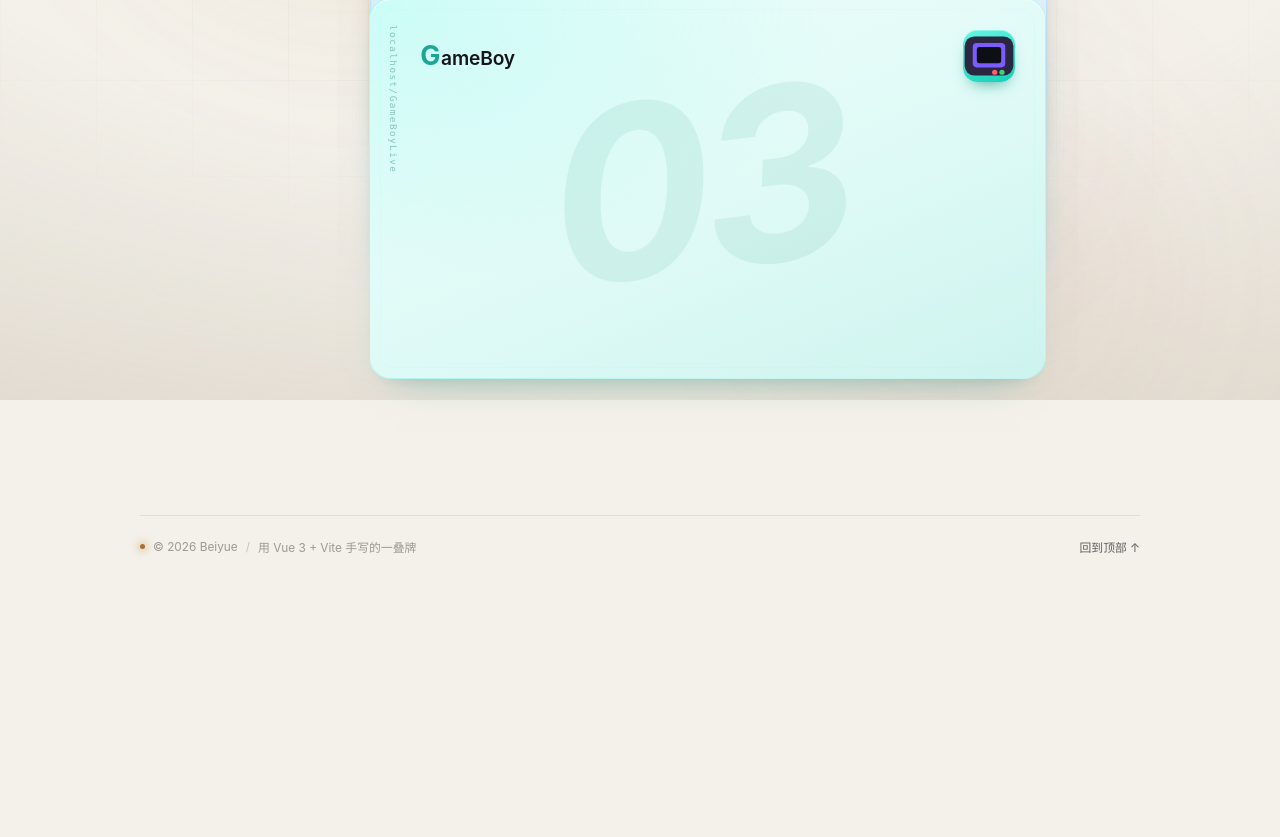
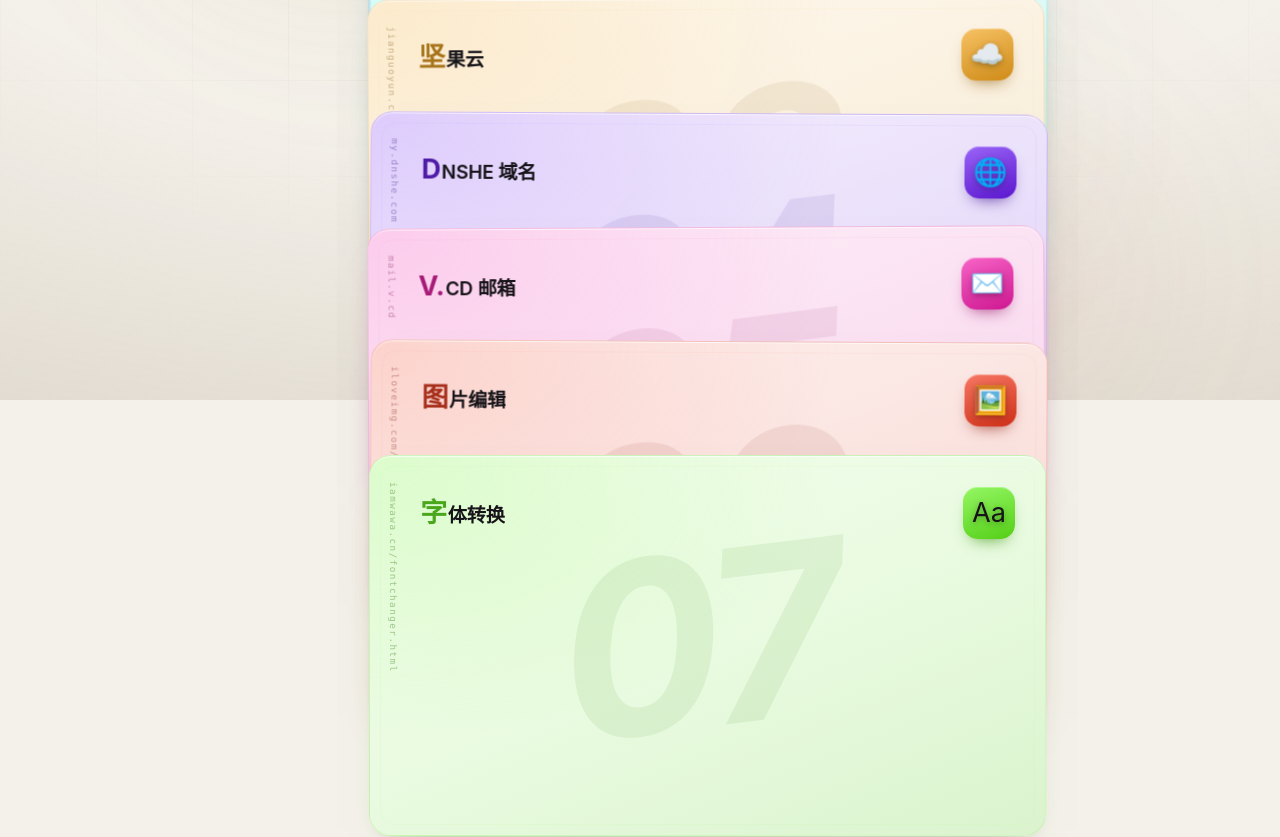
Before and after one commit to yinyiqu/beiyue-home, a Vue app: page / in a window 1280 px wide. Shown: the part 400-1237 px from the top of the page. Before the commit the page ends 995 px from the top, so only its background shows below. Built offline with nearby package versions, Linux system fonts and the light colour scheme.

Commit message:
content: replace image host with five new site cards

```diff
--- a/src/data/site.js
+++ b/src/data/site.js
@@ -28,17 +28,11 @@
 /** 12 个主色相轮转：新增卡片自动取色，不需要手动配 */
 const HUES = [32, 202, 344, 164, 268, 12, 190, 96, 222, 316, 48, 148]
 
-/** 示例牌：把 url 换成你自己的项目地址即可 */
+/**
+ * 卡片清单：顺序就是牌堆里从上到下的顺序，最后一张会整张露出。
+ * hue 不写就按 HUES 顺序自动分配。
+ */
 const SAMPLES = [
-  {
-    id: 'imghub-image-host',
-    name: 'Imghub 图床',
-    en: 'Image Host',
-    tag: '工具',
-    desc: '拖进图片，马上拿到一个能直接用的链接。',
-    url: 'https://beii.cc.cd',
-    emoji: '🖼️'
-  },
   {
     id: 'danmaku',
     name: '弹幕',
@@ -46,7 +40,8 @@
     tag: '趣味',
     desc: '打开就能发，屏幕上飘过的都是别人的碎碎念。',
     url: 'https://yue.dpdns.org',
-    emoji: '🎬'
+    emoji: '🎬',
+    hue: 205
   },
   {
     id: 'gameboy',
@@ -58,8 +53,57 @@
     emoji: '🕹️',
     /* 用模拟器自己的图标，和参考站一致 */
     icon: `${import.meta.env.BASE_URL}icons/gameboy.svg`,
-    /* 与参考站 GameBoy 那张牌一致：青绿 */
     hue: 172
+  },
+  {
+    id: 'jianguoyun',
+    name: '坚果云',
+    en: 'Nutstore',
+    tag: '工具',
+    desc: '跨设备同步文件，改完自动上传。',
+    url: 'https://www.jianguoyun.com',
+    emoji: '☁️',
+    hue: 38
+  },
+  {
+    id: 'dnshe',
+    name: 'DNSHE 域名',
+    en: 'DNSHE',
+    tag: '工具',
+    desc: '解析、转发、记录，一处管好域名。',
+    url: 'https://my.dnshe.com/',
+    emoji: '🌐',
+    hue: 262
+  },
+  {
+    id: 'vcd-mail',
+    name: 'V.CD 邮箱',
+    en: 'V.CD Mail',
+    tag: '工具',
+    desc: '挂在 v.cd 域名上的一个邮箱。',
+    url: 'https://mail.v.cd',
+    emoji: '✉️',
+    hue: 320
+  },
+  {
+    id: 'iloveimg',
+    name: '图片编辑',
+    en: 'iLoveIMG',
+    tag: '工具',
+    desc: '裁剪、压缩、转格式，全在浏览器里完成。',
+    url: 'https://www.iloveimg.com/zh-cn',
+    emoji: '🖼️',
+    hue: 8
+  },
+  {
+    id: 'fontchanger',
+    name: '字体转换',
+    en: 'Font Changer',
+    tag: '工具',
+    desc: '把字换成各种花体、符号体，复制就能用。',
+    url: 'https://www.iamwawa.cn/fontchanger.html',
+    emoji: 'Aa',
+    hue: 100
   }
 ]
 
```
Also changed, not shown: 3 other files (tests, documents, lock files or other folders).
